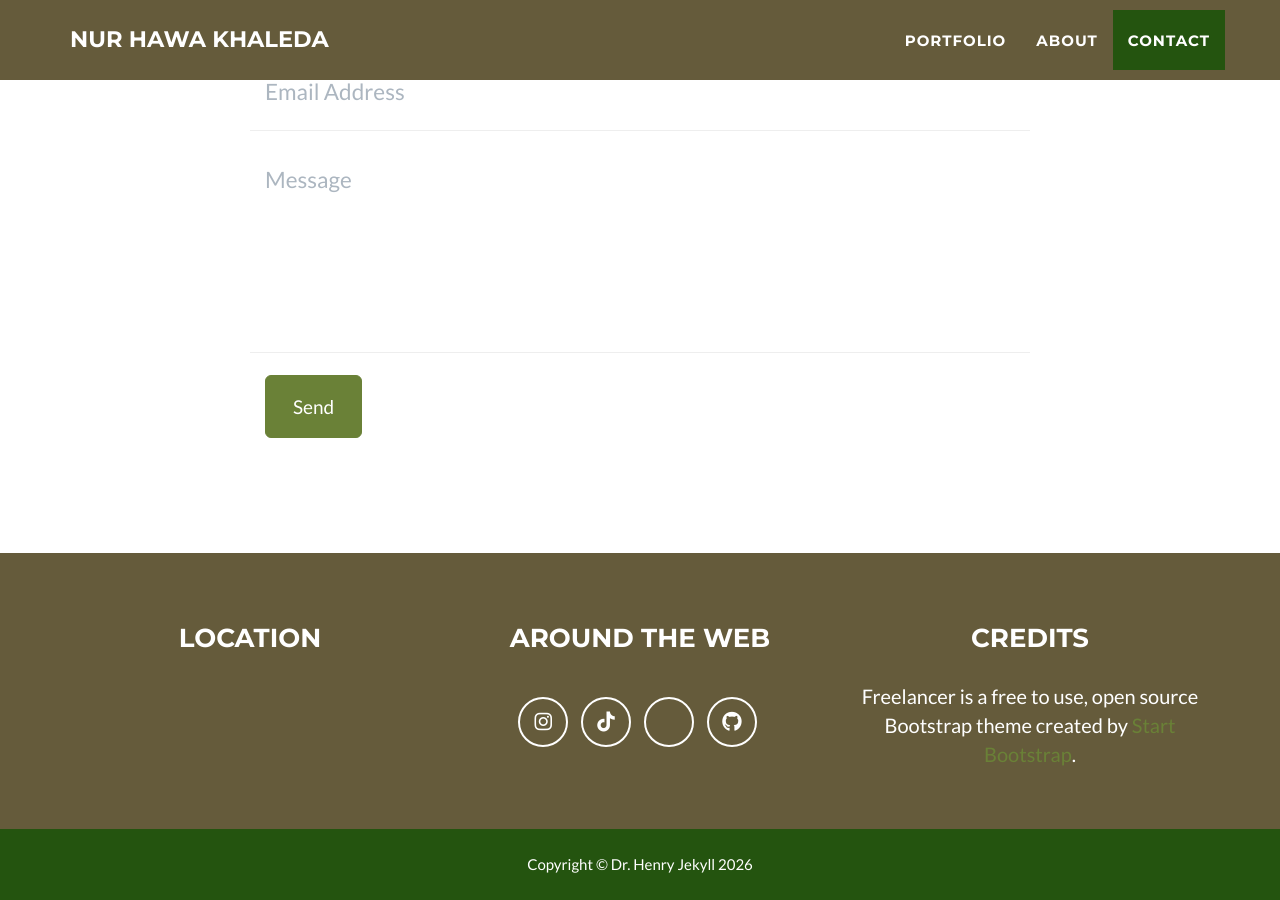
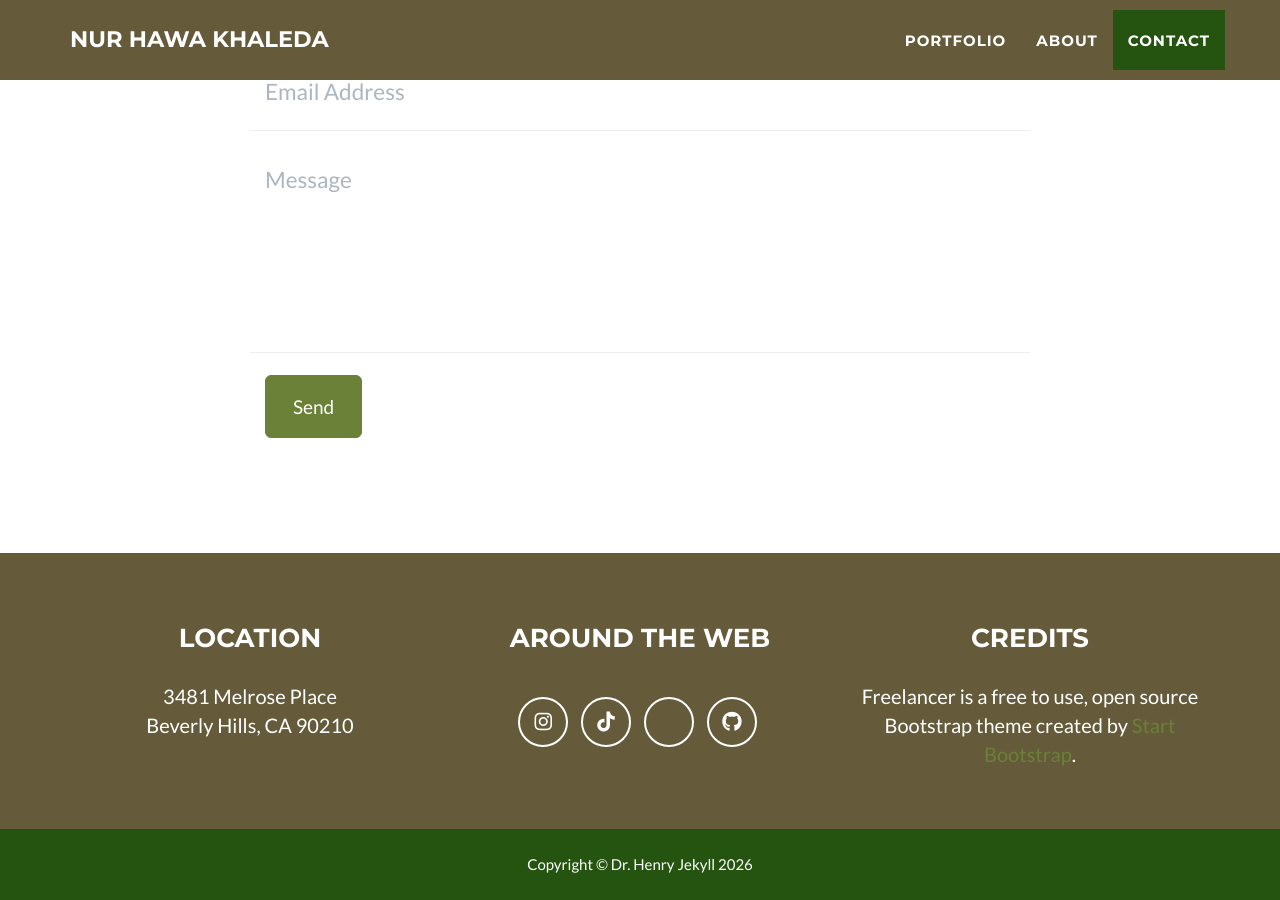
Before and after one commit to khldfrr/khldfrr.github.io, a Jekyll site: the page built from _posts/2014-07-18-project-1.markdown, in a window 1280 px wide and 900 px high, scrolled down 2354 px. Built offline with Jekyll 4.4.1, drawn with Linux system fonts in a browser that asks for light colours.

```diff
--- a/_config.yml
+++ b/_config.yml
@@ -49,9 +49,9 @@ social:
     url: http://github.com/khldfrr
 
 # Postal address (add as many lines as necessary)
-adress:
-  - line: Electrical Engineering with Honor
-  - line: Faculty of Electrical Engineering, UiTM Shah Alam
+address:
+  - line: 3481 Melrose Place
+  - line: Beverly Hills, CA 90210
 
 # Credits content
 credits: 'Freelancer is a free to use, open source Bootstrap theme created by <a href="http://startbootstrap.com">Start Bootstrap</a>.'
```
